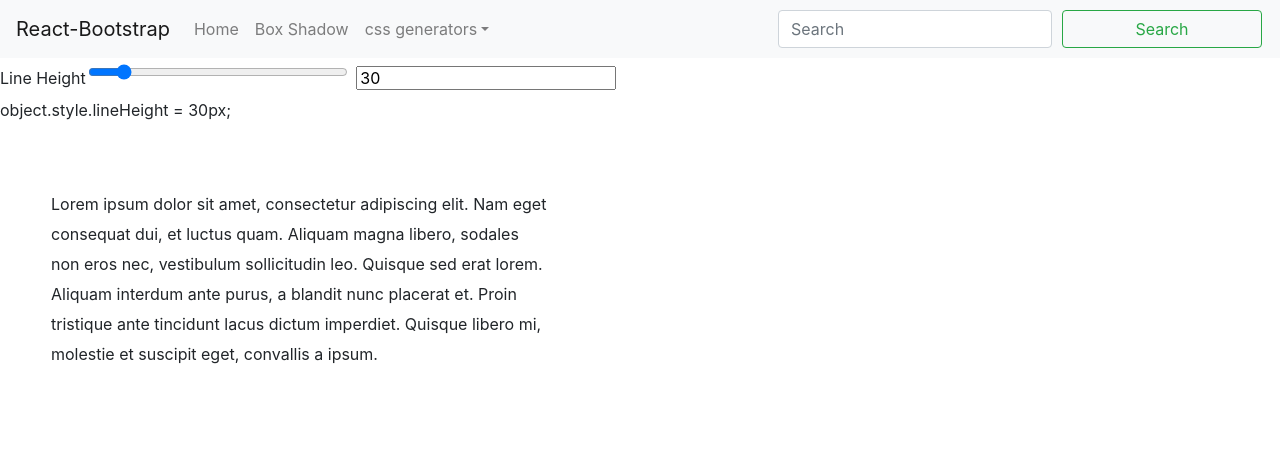
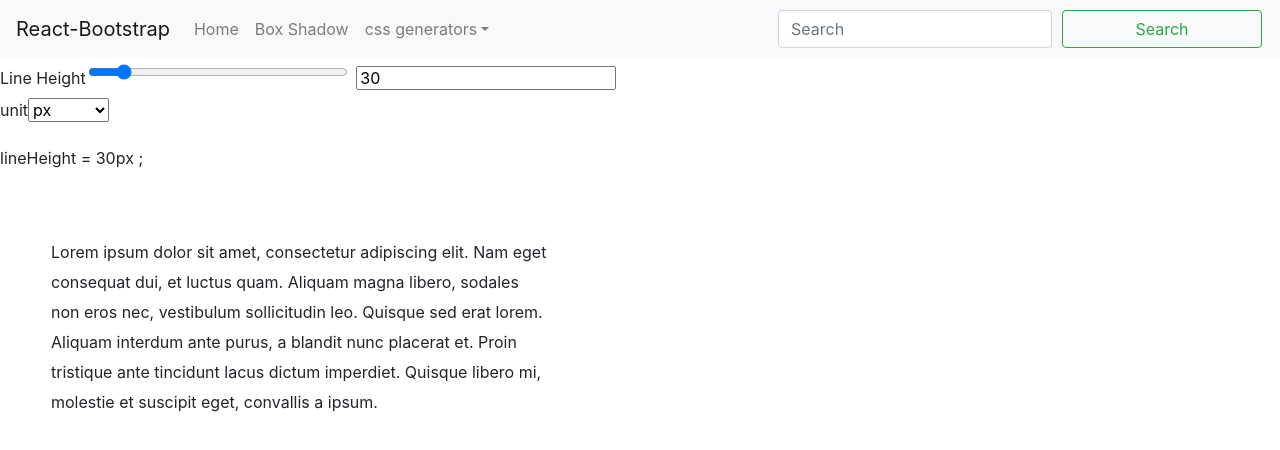
Before and after one commit to amareshsm/css-generator, a React (Create React App) app: page /LineHeight in a window 1280 px wide. Shown: the top 450 px of the page. Built offline with nearby package versions, Linux system fonts and the light colour scheme.

Commit message:
lineheight bug fixed

```diff
--- a/src/Components/BorderRadius.js
+++ b/src/Components/BorderRadius.js
@@ -191,9 +191,7 @@ class BorderRadius extends Component {
         <br />
         <label htmlFor="value">Border Style</label>
         <select value={this.state.value} name="value" onChange={this.onChange}>
-          <option selected value="solid">
-            solid
-          </option>
+          <option selected value="solid">solid</option>
           <option value="dotted">dotted</option>
           <option value="dashed">dashed</option>
           <option value="hidden">hidden</option>
--- a/src/Components/LineHeight.js
+++ b/src/Components/LineHeight.js
@@ -6,28 +6,39 @@ class LineHeight extends Component {
     super(porps);
     this.state = {
       line_Height: "30",
-      //value: "px",
+      unit: "px",
     };
     this.onChange = this.onChange.bind(this);
     this.lineHeightStyle = this.lineHeightStyle.bind(this);
+    this.onSelect =this.onSelect.bind(this)
   }
 
   async onChange(e) {
     await this.setState({
-      [e.target.name]: [e.target.value],
-      //value: e.target.value,
+      [e.target.name]: e.target.value,
+
     });
-    await this.lineHeightStyle(this.state.line_Height);
+    await this.lineHeightStyle();
   }
 
-  lineHeightStyle(line_Height) {
-    console.log(line_Height);
+  async onSelect(e) {
+    await this.setState({
+      unit: [e.target.value],
+    });
+    await this.lineHeightStyle();
+  }
+
+  lineHeightStyle() {
     let e = document.querySelector(".line");
-    e.style.lineHeight = `${line_Height}px`;
+    e.style.lineHeight = `${parseInt(this.state.line_Height)}${this.state.unit}`;
+    console.log(this.state.line_Height,this.state.unit)
     document.body.appendChild(e);
   }
+
+
+
   componentDidMount() {
-    this.lineHeightStyle(this.state.line_Height);
+    this.lineHeightStyle();
   }
 
   render() {
@@ -52,17 +63,15 @@ class LineHeight extends Component {
           name="line_Height"
         />
         <br />
-        {/*<label htmlFor="value">unit</label>
-        <select value={this.state.value} name="value" onChange={this.onChange}>
-          <option selected value="px">
-            px
-          </option>
-          <option value="">unitless</option>
+        <label htmlFor="value">unit</label>
+        <select value={this.state.unit} name="unit" onChange={this.onSelect}>
+          <option value="px">px </option>
+          <option value=" ">unitless</option>
           <option value="em">em</option>
           <option value="%">percent</option>
           <option value="normal">normal</option>
         </select>
-        <p></p>*/}
+        <p></p>
         <div className="line">
           <p>
             Lorem ipsum dolor sit amet, consectetur adipiscing elit. Nam eget
@@ -73,7 +82,7 @@ class LineHeight extends Component {
             molestie et suscipit eget, convallis a ipsum.
           </p>
         </div>
-        <div>object.style.lineHeight = {this.state.line_Height}px;</div>
+        <div> lineHeight = {this.state.line_Height}{this.state.unit} ;</div>
         <p></p>
       </div>
     );
```
